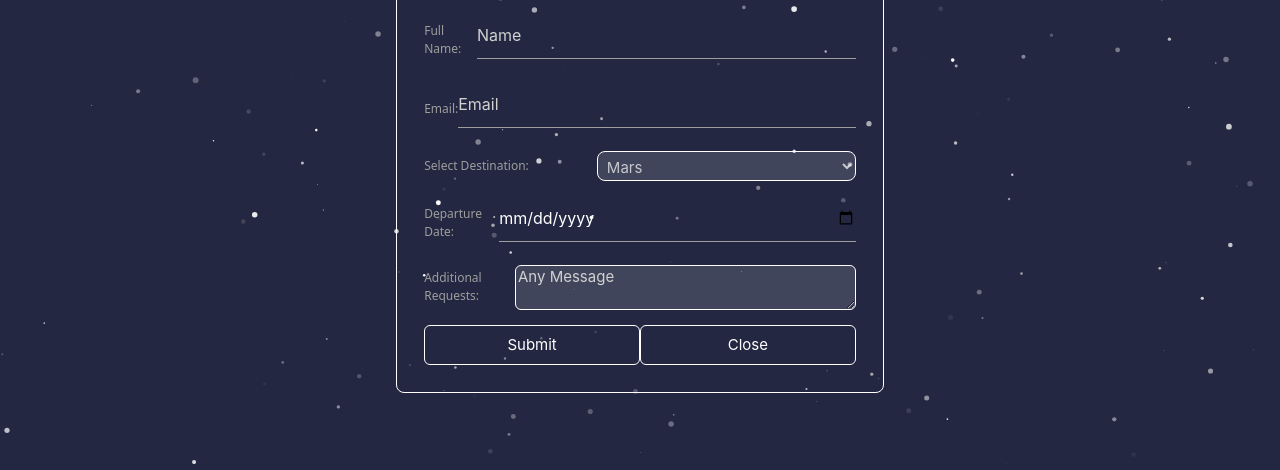
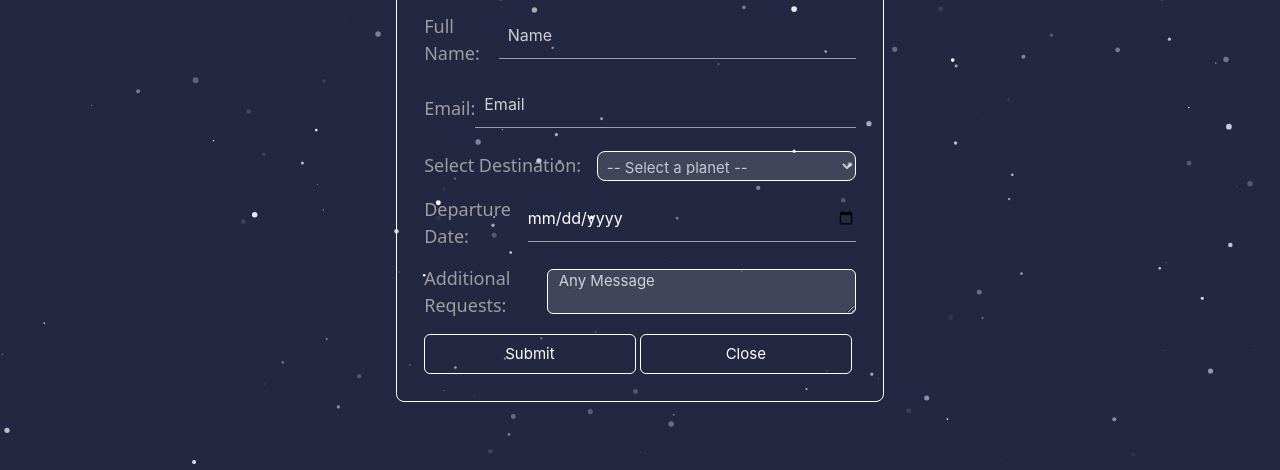
Before and after one commit to snigdhkarki/space_apps_final, a plain HTML site: page index.html in a window 1280 px wide. Both pictures are taken after a click on the button "Book Now". Shown: the part 336-806 px from the top of the page. Drawn offline with nearby package versions, Linux system fonts and the light colour scheme.

Commit message:
Edit name

```diff
--- a/assets/css/docs.css
+++ b/assets/css/docs.css
@@ -118,7 +118,8 @@ main {
 }
 
 main form label {
-  font-weight: 200;
+  font-size: larger;
+  font-weight: 500;
 }
 main form div {
   margin: 15px;
@@ -130,7 +131,7 @@ main form div input {
   background-color: rgba(255, 255, 255, 0.137);
   border: 1px;
   height: 20px;
-  width: 70%;
+  width: 6%;
   border-style: solid;
   border-color: white;
   color: white;
@@ -170,6 +171,7 @@ main form .submit {
 main form .submit button {
   height: 40px;
   width: 50%;
+  margin-right: 1%;
   background-color: transparent;
   color: white;
   border: 1px;
--- a/assets/js/finalFOrm.js
+++ b/assets/js/finalFOrm.js
@@ -131,32 +131,37 @@ function openForm() {
     </div>
     <form action="#" method="post">
       <div class="name">
-        <label for="name">Full Name:</label>
+        <label for="name">Full Name: </label>
         <input
           type="text"
           id="name"
           name="name"
-          placeholder="Name"
+          placeholder="  Name"
           required
         />
       </div>
       <div class="email">
-        <label for="email">Email:</label>
+        <label for="email">Email: </label>
         <input
           type="email"
           id="email"
           name="email"
-          placeholder="Email"
+          placeholder="  Email"
           required
         />
       </div>
       <div class="dest">
-        <label for="destination">Select Destination:</label>
+        <label for="destination" >Select Destination:</label>
         <select id="destination" name="destination" required>
-          <option value="mars">Mars</option>
-          <option value="jupiter">Jupiter</option>
-          <option value="Moon">Moon</option>
-          <option value="Jupiter">Jupiter</option>
+        <option disabled selected value="">-- Select a planet --</option>
+          <option value="mars">Mercury</option>
+          <option value="jupiter">Venus</option>
+          <option value="Moon">Earth</option>
+          <option value="Jupiter">Mars</option>
+          <option value="mars">Jupiter</option>
+          <option value="mars">Saturn</option>
+          <option value="mars">Uranus</option>
+          <option value="mars">Neptune</option>
           <!-- Add more options for other destinations -->
         </select>
       </div>
@@ -175,7 +180,7 @@ function openForm() {
           id="additional-requests"
           name="additional-requests"
           rows="4"
-          placeholder="Any Message"
+          placeholder="  Any Message"
         ></textarea>
       </div>
       <div class="submit">
```
